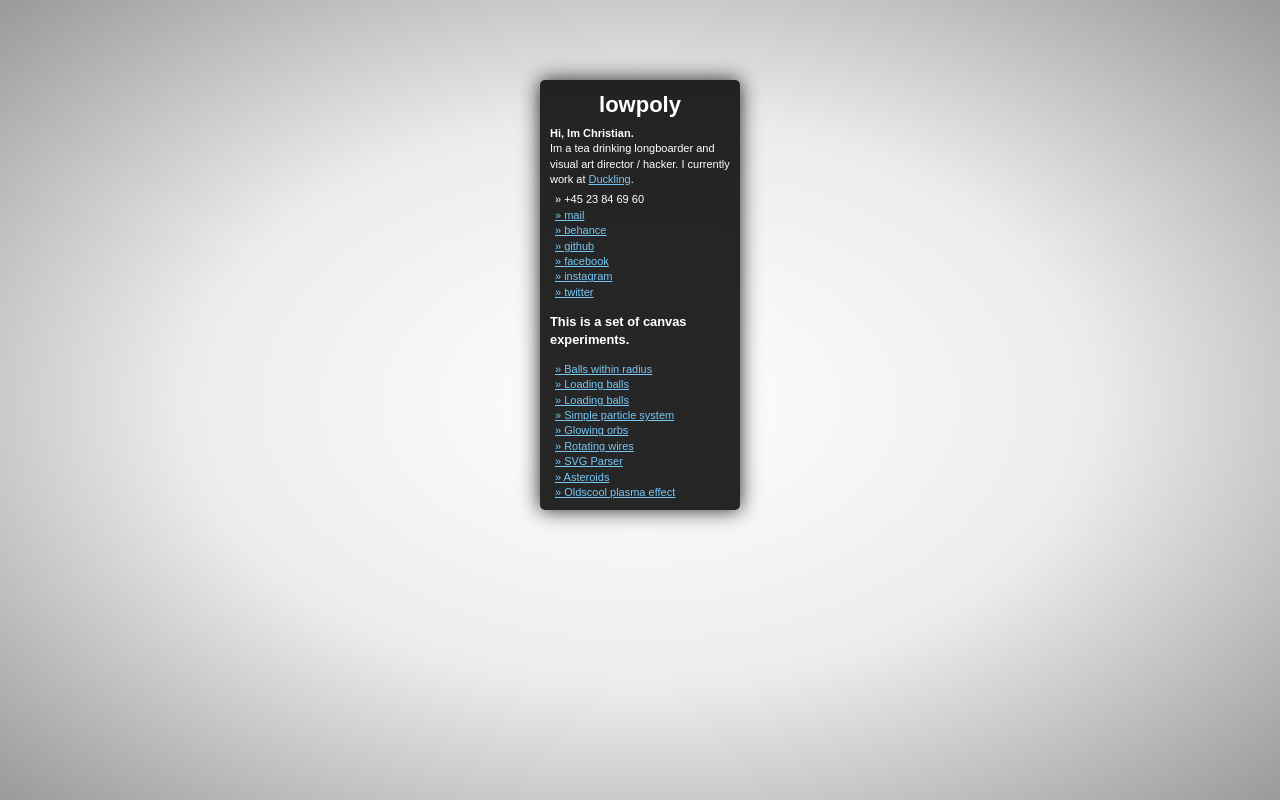
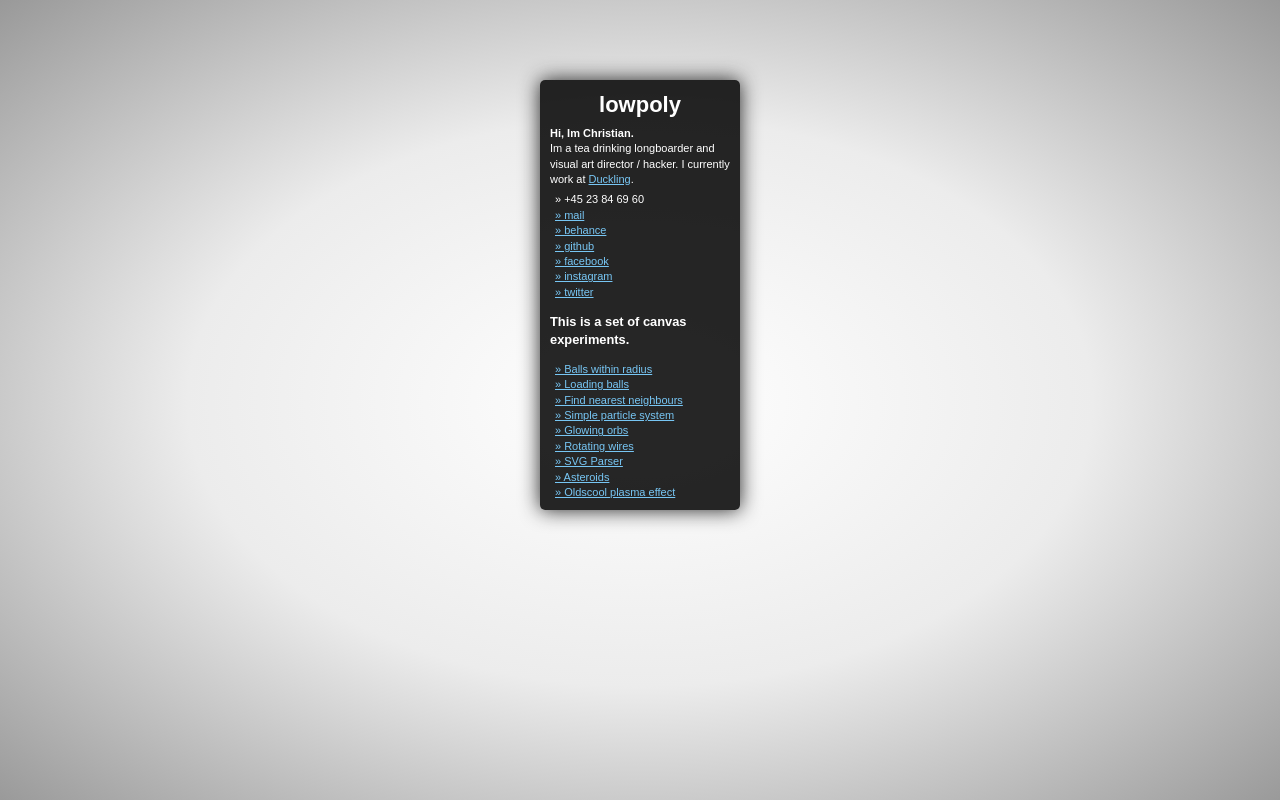
Before and after one commit to kirkegaard/lowpoly_old, a PHP site: page / in a window 1280 px wide. Run offline with PHP 8.4, Linux system fonts and the light colour scheme; some libraries are stand-ins or nearby versions.

Commit message:
Update index.php

```diff
--- a/index.php
+++ b/index.php
@@ -40,7 +40,7 @@
                     <a target="frame" href="lab/javascript/loadingBalls/index.html">» Loading balls</a>
                 </li>
                 <li>
-                    <a target="frame" href="lab/javascript/nnp/index.html">» Loading balls</a>
+                    <a target="frame" href="lab/javascript/nnp/index.html">» Find nearest neighbours</a>
                 </li>
                 <li>
                     <a target="frame" href="lab/javascript/particles/index.html">» Simple particle system</a>
```
